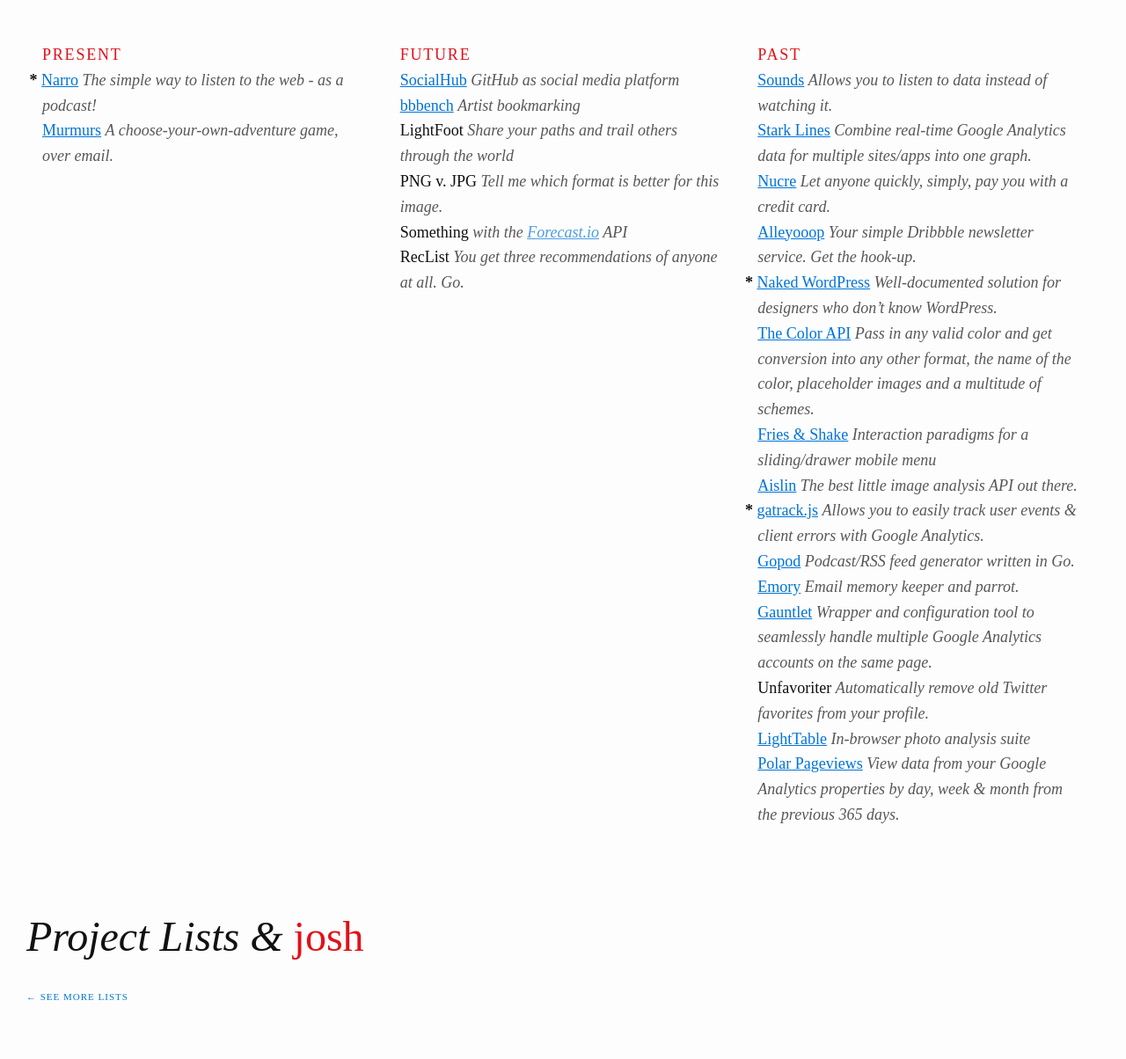
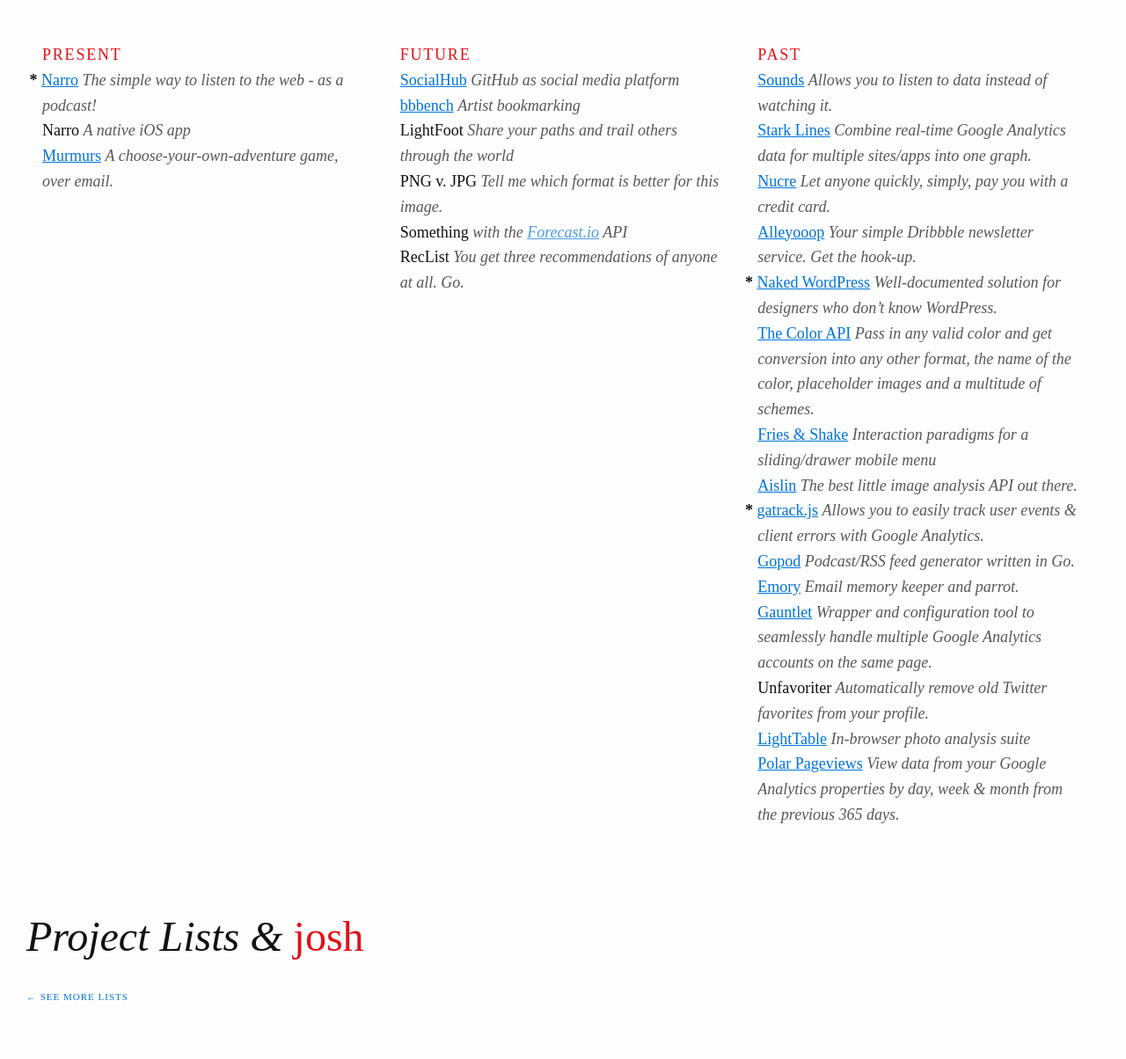
Before and after one commit to joshbeckman/andjosh.github.io, a Jekyll site: the page built from _lists/project-lists.md, in a window 1280 px wide. Shown: the whole page at 88% size. Built offline with Jekyll 4.4.1, drawn with Linux system fonts in a browser that asks for light colours; Markdown is read by kramdown in place of the engine named in the settings.

Commit message:
ios app update

```diff
--- a/_lists/project-lists.md
+++ b/_lists/project-lists.md
@@ -5,6 +5,7 @@
 ---
 
 - __*__ [Narro](http://narro.co) _The simple way to listen to the web - as a podcast!_
+- Narro _A native iOS app_
 - [Murmurs](http://murmurs.andjosh.com)  _A choose-your-own-adventure game, over email._
 
 <!--two items:-->
```
